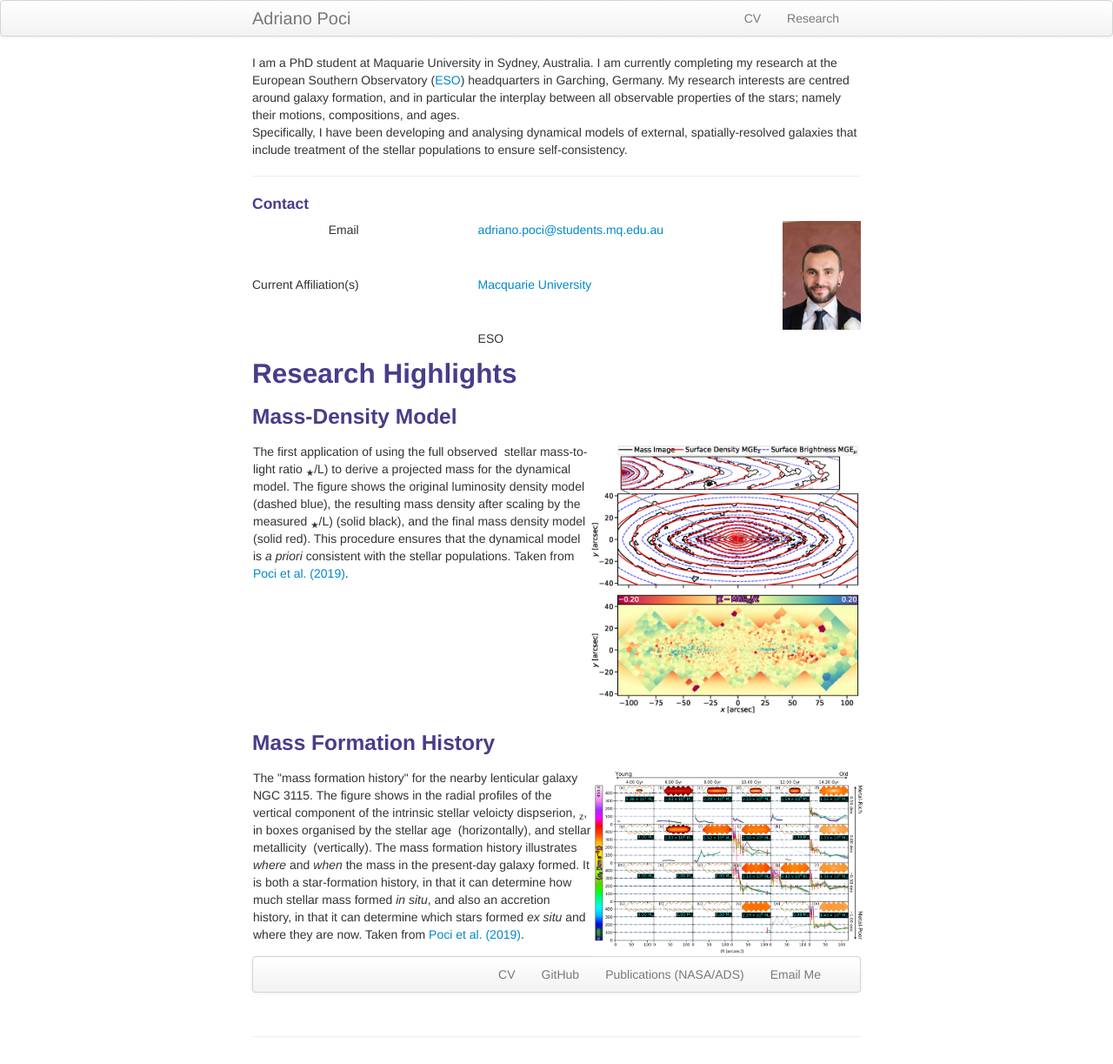
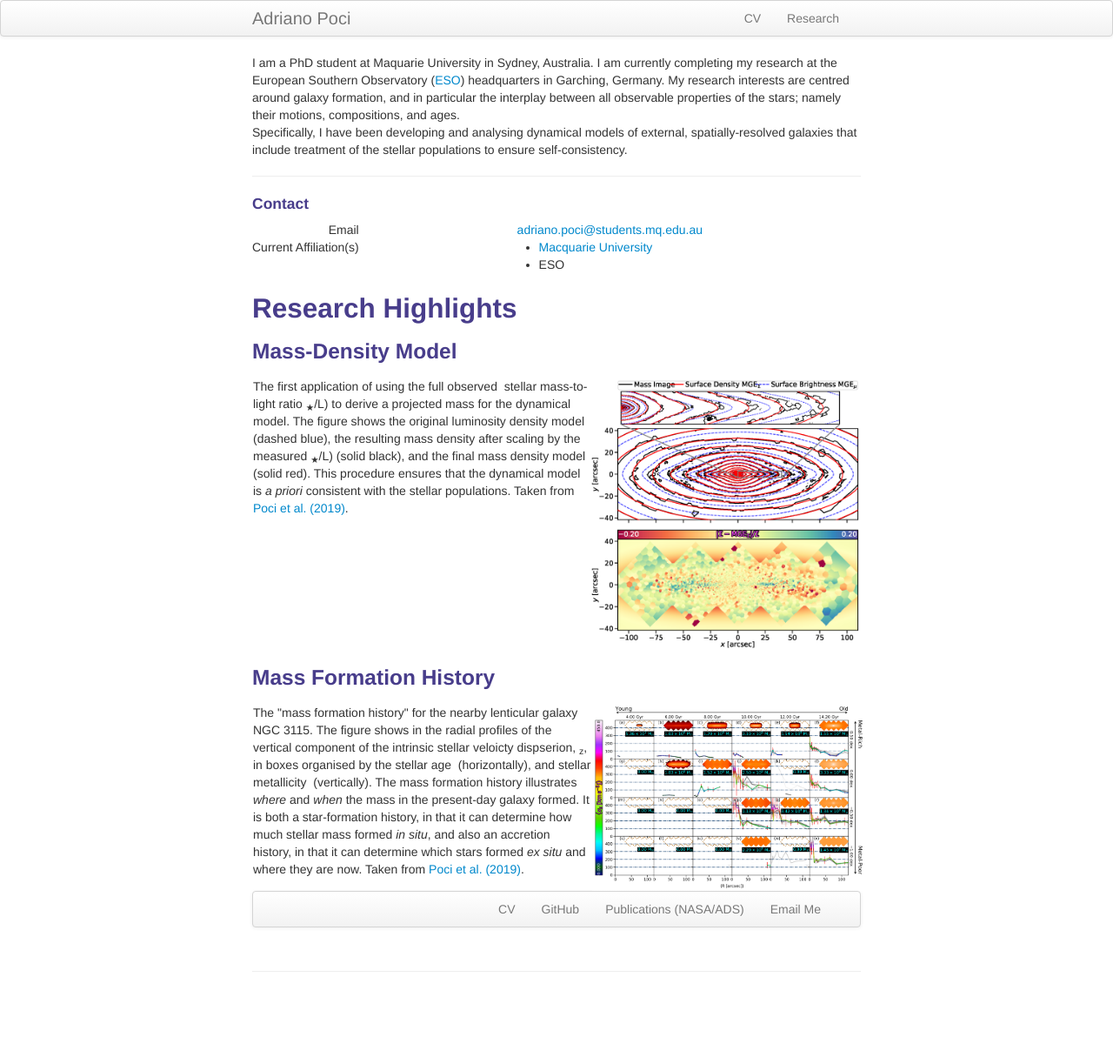
Before and after one commit to adriano-poci/adriano-poci.github.io, a Jekyll site: the page built from index.md, in a window 1280 px wide. Shown: the whole page at 87% size. Built offline with Jekyll 4.4.1, drawn with Linux system fonts in a browser that asks for light colours; after the commit the page ends 1148 px from its top, so only the background shows below that.

```diff
--- a/gcm.txt
+++ b/gcm.txt
@@ -1 +1 @@
-* Added affliations
+* List affliations
--- a/index.md
+++ b/index.md
@@ -14,7 +14,7 @@ Specifically, I have been developing and analysing dynamical models of external,
 .contactGrid {
   display: grid;
   grid-template-columns: auto auto auto;
-  grid-row-gap: 0px;
+  grid-row-gap: 0;
   justify-content: space-between;
 }
 
@@ -50,9 +50,12 @@ Specifically, I have been developing and analysing dynamical models of external,
     <div class="grid-row" style="grid-column: 1; grid-row: 1; text-align: right;">Email</div>
     <div class="grid-row" style="grid-column: 2; grid-row: 1; text-align: left;"><a href="mailto:adriano.poci@students.mq.edu.au">adriano.poci@students.mq.edu.au</a></div>
     <div class="grid-row" style="grid-column: 1; grid-row: 2; text-align: right;">Current Affiliation(s)</div>
-    <div class="grid-row" style="grid-column: 2; grid-row: 2; text-align: left;"><a href="https://researchers.mq.edu.au/en/persons/adriano-poci">Macquarie University</a></div>
-    <div class="grid-row" style="grid-column: 2; grid-row: 3; text-align: left;">ESO</div>
-    <div class="contactPic"><img src="../assets/poci.png" height="50px" border="1px"></div>
+    <div class="grid-row" style="grid-column: 2; grid-row: 2; text-align: left;">
+        <ul>
+            <li><a href="https://researchers.mq.edu.au/en/persons/adriano-poci">Macquarie University</a></li>
+            <li>ESO</li>
+        </ul>
+    </div>
 </div>
 
 <h2><a name="Highlights"></a>Research Highlights</h2>
```
